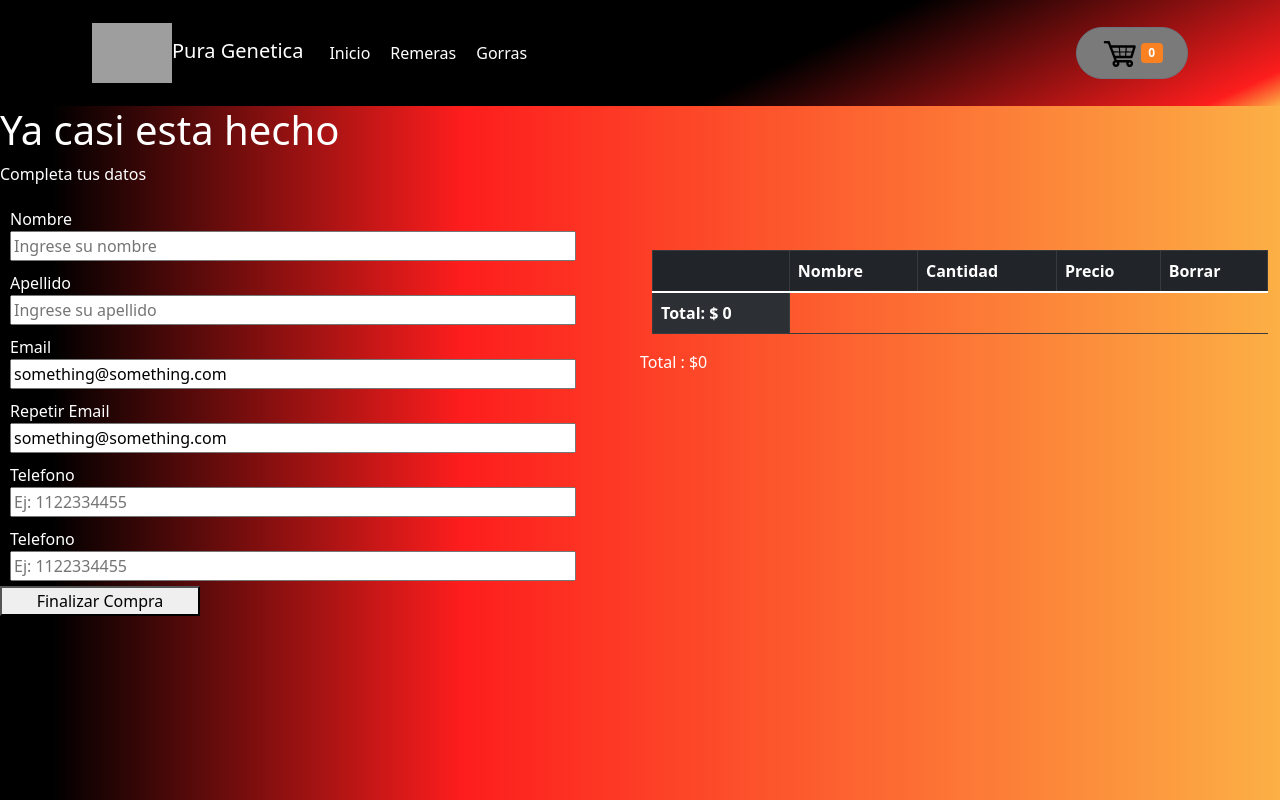
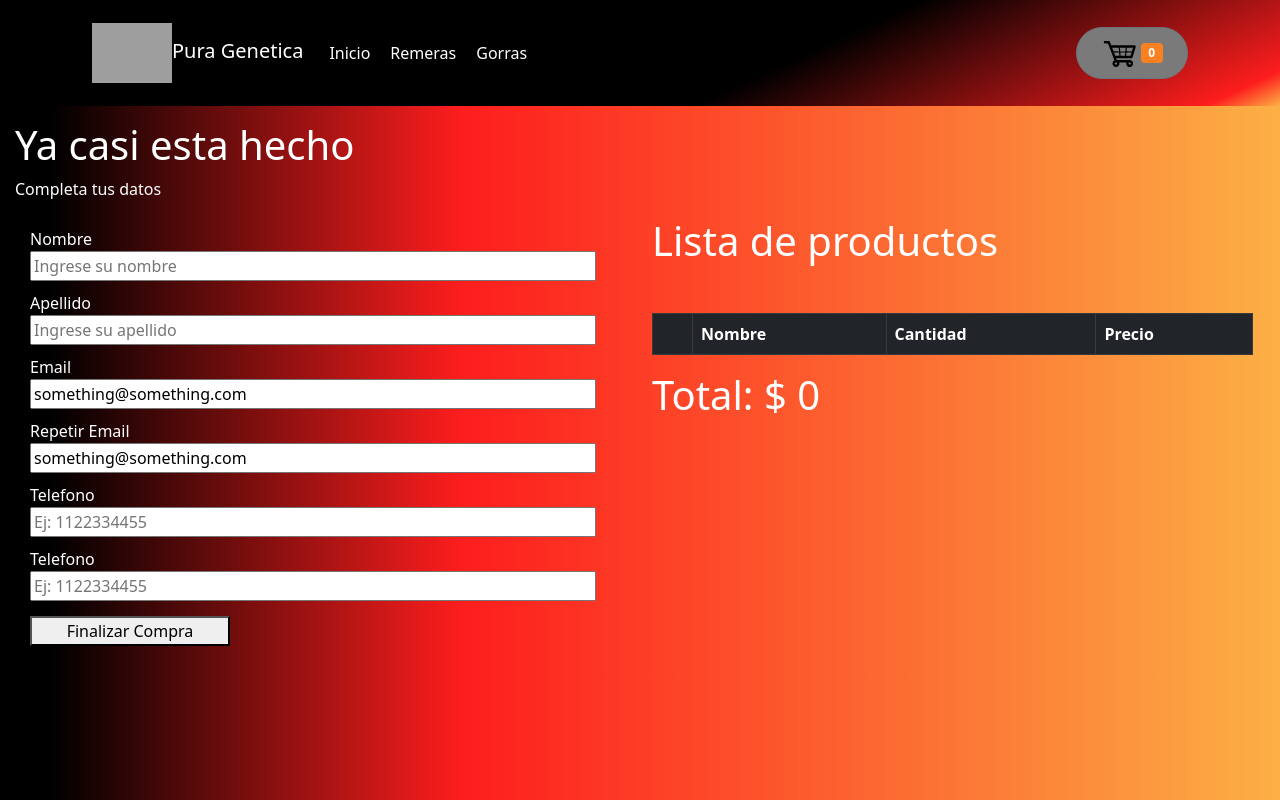
Before and after one commit to JohnnyPegaduro/E-commerce_Matias-Ariel-Deluca, a React (Create React App) app: page /form in a window 1280 px wide. Built offline with nearby package versions, Linux system fonts and the light colour scheme; grey boxes are pictures that could not be loaded.

Commit message:
Borrando codigo comentado, importaciones.

```diff
--- a/src/components/CartWidget/CartView.jsx
+++ b/src/components/CartWidget/CartView.jsx
@@ -24,9 +24,7 @@ const CartView = () => {
                     </div>
             }
 
-
         </Container>
-
 
     )
 }
--- a/src/components/CartWithoutX/CartWithoutX.jsx
+++ b/src/components/CartWithoutX/CartWithoutX.jsx
@@ -1,5 +1,4 @@
 import { Container, Table } from "react-bootstrap";
-import Cart from "../Cart/Cart";
 import { useCartContext } from '../Context/cartContext'
 
 const CartWithoutX = () => {
@@ -9,6 +8,9 @@ const CartWithoutX = () => {
 
     return (
         <Container>
+
+            <h1>Lista de productos</h1>
+
             <Table className="mt-5" striped bordered hover variant="dark">
                 <thead>
                     <tr>
@@ -16,22 +18,27 @@ const CartWithoutX = () => {
                         <th>Nombre</th>
                         <th>Cantidad</th>
                         <th>Precio</th>
-                        <th>Borrar</th>
+
                     </tr>
                 </thead>
                 <tbody>
 
                     {
-                        cartList.map((item) => ( <Cart item={item} key={item.product.id} /> ))
+                        cartList.map((item) => (
+                            <tr>
+                                <td><img className="prodPicture" src={item.product.foto} alt="imagen" /></td>
+                                <td>{item.product.name}</td>
+                                <td>{item.quantity}</td>
+                                <td>${item.product.price}</td>
+                            </tr> ))
                     }
 
                 </tbody>
-                <tbody>
-                    <tr>
-                        <th>Total: $ {totalPrice()}</th>
-                    </tr>
-                </tbody>
             </Table>
+
+            <div>
+                <h1>Total: $ {totalPrice()}</h1>
+            </div>
 
         </Container>
 
--- a/src/components/Form/FormCheckout.css
+++ b/src/components/Form/FormCheckout.css
@@ -2,6 +2,7 @@
     display:flex;
     flex-direction: column;
     color: #fff;
+    margin: 5px;
 }
 
 .input-field {
@@ -14,6 +15,7 @@
 
 .form-container button {
     width: 200px;
+    margin: 10px;
 }
 
 .error-p {
@@ -22,11 +24,12 @@
 
 .h1-success {
     color: rgb(7, 201, 7);
-
+    margin: 15px;
 }
 
 .section-on {
     display:block;
+    margin: 15px;
 }
 
 .section-off {
@@ -50,11 +53,27 @@
 }
 .dataIdBill{
     color: white;
+    margin: 15px;
 }
 
 .data-order-buyer {
-    padding:5px;
+    padding:15px;
+    margin: 15px;
     color: white;
+}
+
+h4{
+    font-size: 20px;
+}
+
+.btnBack{
+    color: rgb(255, 255, 255);
+    border-radius: 15px;
+    background-color: rgb(0, 0, 0);
+}
+
+.btnBack:hover{
+    color: rgb(214, 139, 0);
 }
 
 @media (max-width:800px) {
--- a/src/components/Form/FormCheckout.jsx
+++ b/src/components/Form/FormCheckout.jsx
@@ -219,9 +219,6 @@ const FormCheckout = () => {
 
                         <div className="abstractCard">
                         <CartWithoutX />
-                            <div className="totalPriceCheckout">
-                                <p>Total : ${totalPrice()}</p>
-                            </div>
                         </div>
 
                     </div>
@@ -241,18 +238,20 @@ const FormCheckout = () => {
 
                             <div className="data-order-buyer">
                                 <h4>Sus datos</h4>
+                                <br />
+                                <h4>Nombre :</h4>
                                 <p>{dataFormSend.name}</p>
+                                <h4>Apellido :</h4>
                                 <p>{dataFormSend.subName}</p>
+                                <h4>Telefono :</h4>
                                 <p>{dataFormSend.phone}</p>
+                                <h4>Email :</h4>
                                 <p>{dataFormSend.email}</p>
-                                <Link to="/"><button onClick={() => clearList()}>Volver al Inicio</button></Link>
+                                <Link to="/"><button className='btnBack' onClick={() => clearList()}>Volver al Inicio</button></Link>
                             </div>
 
                             <div className="abstractCard">
                                 <CartWithoutX />
-                                <div className="totalPriceCheckout">
-                                    <p>Total : ${totalPrice()}</p>
-                                </div>
                             </div>
                         </div>
 
```
Also changed, not shown: src/components/CartTableContainer/CartTableContainer.jsx (+0 -26 lines), 1 other file (tests, documents, lock files or other folders).
